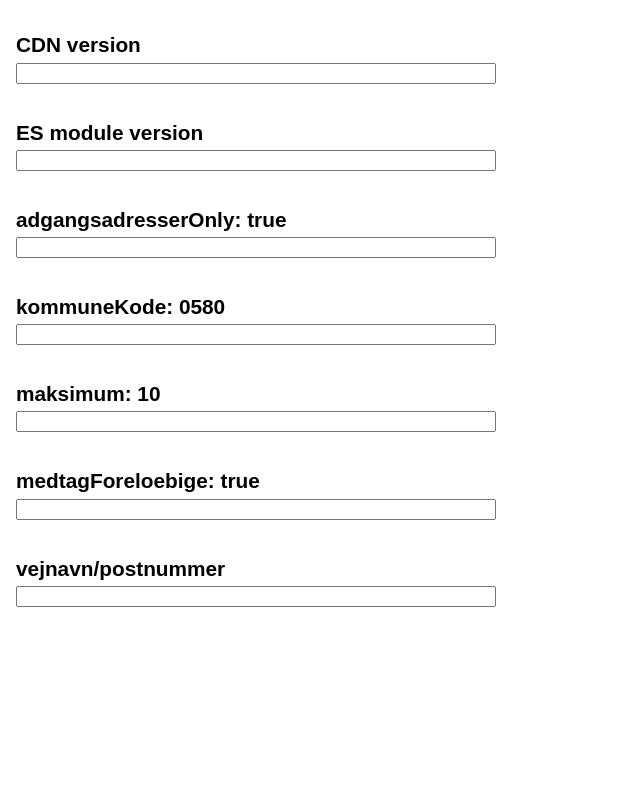
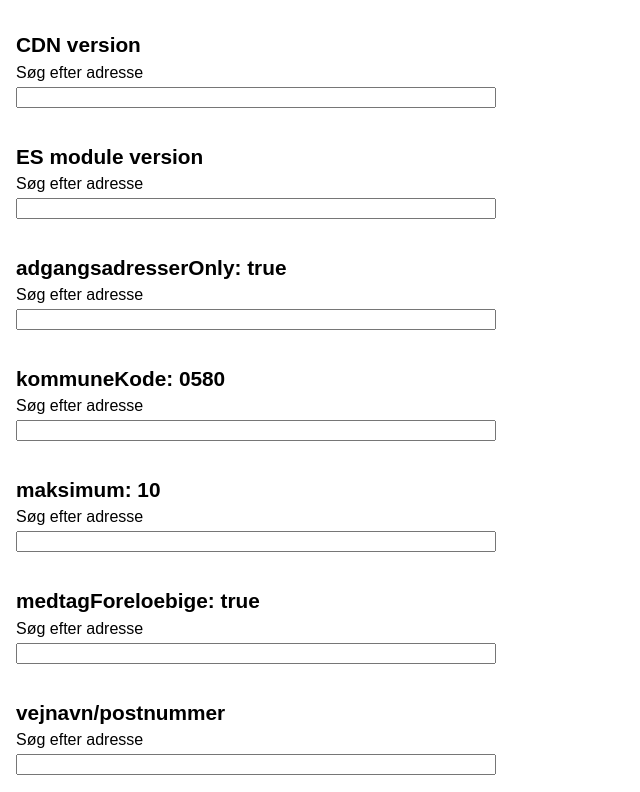
Before and after one commit to Septima/dar-search-demo, a plain HTML site: page index.html in a window 1280 px wide. Shown: the part 72-864 px from the top of the page, without its empty margins (0-640 px from the left). Before the commit the page ends 800 px from the top, so only its background shows below. Drawn offline with Linux system fonts and the light colour scheme.

Commit message:
update markup

```diff
--- a/index.html
+++ b/index.html
@@ -4,6 +4,10 @@
     <meta charset="UTF-8" />
     <meta name="viewport" content="width=device-width, initial-scale=1" />
     <title>Eksempel på brug af DAR search UI</title>
+    <meta
+      name="description"
+      content="Working example of HTML/CSS/Javascript for dar-search-ui migrated from dawaautocomplete2."
+    />
     <style>
       body {
         font-family: sans-serif;
@@ -34,6 +38,7 @@
         <h2>CDN version</h2>
 
         <!-- HTML -->
+        <label for="demoCDN">Søg efter adresse</label>
         <div class="autocomplete-container">
           <input type="search" id="demoCDN" />
         </div>
@@ -56,6 +61,7 @@
         <h2>ES module version</h2>
 
         <!-- HTML -->
+        <label for="demoES">Søg efter adresse</label>
         <div class="autocomplete-container">
           <input type="search" id="demoES" />
         </div>
@@ -75,6 +81,7 @@
 
       <article>
         <h2>adgangsadresserOnly: true</h2>
+        <label for="demo3">Søg efter adresse</label>
         <div class="autocomplete-container">
           <input type="search" id="demo3" />
         </div>
@@ -93,6 +100,7 @@
 
       <article>
         <h2>kommuneKode: 0580</h2>
+        <label for="demo4">Søg efter adresse</label>
         <div class="autocomplete-container">
           <input type="search" id="demo4" />
         </div>
@@ -111,6 +119,7 @@
 
       <article>
         <h2>maksimum: 10</h2>
+        <label for="demo5">Søg efter adresse</label>
         <div class="autocomplete-container">
           <input type="search" id="demo5" />
         </div>
@@ -129,6 +138,7 @@
 
       <article>
         <h2>medtagForeloebige: true</h2>
+        <label for="demo6">Søg efter adresse</label>
         <div class="autocomplete-container">
           <input type="search" id="demo6" />
         </div>
@@ -147,6 +157,7 @@
 
       <article>
         <h2>vejnavn/postnummer</h2>
+        <label for="demo7">Søg efter adresse</label>
         <div class="autocomplete-container">
           <input type="search" id="demo7" />
         </div>
```
Also changed, not shown: migration-cdn/index.html (+12 -0 lines), migration-cjs/index.html (+5 -0 lines), migration-esm/index.html (+5 -0 lines).
